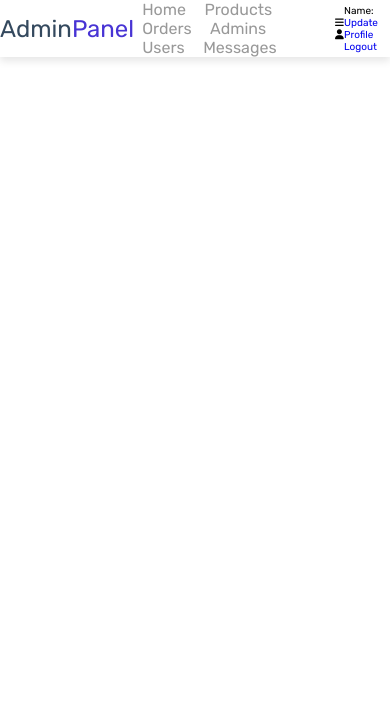
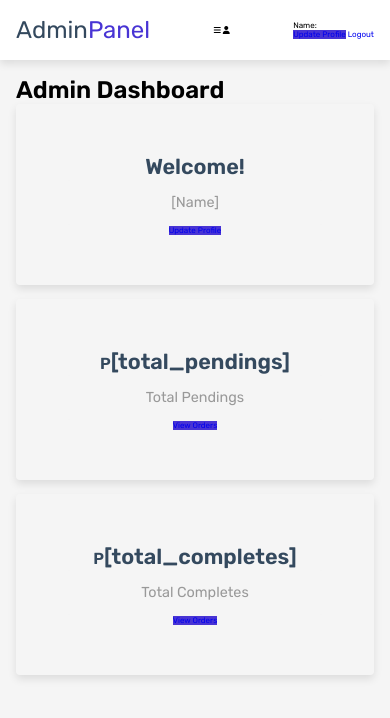
Before and after one commit to russcuevas/foodordersystem, a PHP site: page /admin/dashboard.php in a window 390 px wide. Shown: the top 718 px of the page. Run offline with PHP 8.4, Linux system fonts and the light colour scheme.

Commit message:
second day

```diff
--- a/admin/dashboard.php
+++ b/admin/dashboard.php
@@ -20,5 +20,29 @@
 <?php include '../components/admin_header.php' ?>
 <!-- ENDS -->
 
+<!-- ADMIN DASHBOARD START -->
+<section class="dashboard">
+    <h1 class="heading">Admin Dashboard</h1>
+    <div class="box-container">
+        <div class="box">
+            <h3>Welcome!</h3>
+            <p>[Name]</p>
+            <a href="update_profule.php" class="btn">Update Profile</a>
+        </div>
+
+        <div class="box">
+            <h3><span>P</span>[total_pendings]<span></span></h3>
+            <p>Total Pendings</p>
+            <a href="placed_orders.php" class="btn">View Orders</a>
+        </div>
+
+        <div class="box">
+            <h3><span>P</span>[total_completes]<span></span></h3>
+            <p>Total Completes</p>
+            <a href="placed_orders.php" class="btn">View Orders</a>
+        </div>
+    </div>
+</section>
+
 </body>
 </html>
--- a/components/admin_header.php
+++ b/components/admin_header.php
@@ -1,3 +1,13 @@
+<?php
+
+// MESSAGE SA TAAS PARA KITA NG USER KUNG NAG ADD BA OR FAILED ANG GINAGAWA NILA
+
+
+
+?>
+
+
+
 
 <header class="header">
     <section class="flex">
--- a/css/admin_style.css
+++ b/css/admin_style.css
@@ -33,6 +33,22 @@ html{
     overflow-x: hidden;
     scroll-behavior: smooth;
     stop-opacity: 56px;
+}
+
+body {
+    background-color: #f5f5f5;
+}
+
+section {
+    max-width: 1200px;
+    margin: 0 auto;
+    padding: 16px;
+}
+
+/* BUTTONS */
+
+.btn {
+    background-color: #4834d4;
 }
 
 .header {
@@ -71,3 +87,178 @@ html{
 .header .flex .navbar a:hover {
     color: #4834d4;
 }
+
+/* MENU BUTTON HIDE */
+#menu-btn {
+    display: none;
+}
+
+/* ADMIN DASHBOARD */
+
+.dashboard .box-container{
+    display: grid;
+    grid-template-columns: repeat(auto-fit, minxmax(250px, 1fr));
+    gap: 14px;
+    align-items: flex-start;
+}
+
+.dashboard .box-container .box{
+    text-align: center;
+    background-color: fff;
+    border: 1.6 solid #34495e;
+    box-shadow: 0 4px 8px rgba(0, 0, 0, .1);
+    border-radius: 4px;
+    text-align: center;
+    padding: 50px;
+}
+
+.dashboard .box-container .box h3 {
+    font-size: 21.6px;
+    color: #34495e;
+}
+
+.dashboard .box-container .box h3 span {
+    font-size: 16px;
+}
+
+.dashboard .box-container .box p {
+    padding: 14px;
+    border-radius: 4px;
+    background-color: #f5f5f5;
+    border-radius: 4px;
+    font-size: 14.4px;
+    border: 1.6 solid #34495e;
+    margin: 1px 0;
+    color: #999;
+}
+
+/* FORM CONTAINER */
+
+.form-container {
+    display: flex;
+    align-items: center;
+    justify-content: center;
+    min-height: 100vh;
+}
+
+.form-container form {
+    background-color: #fff;
+    border-radius: 4px;
+    border: 1.6 solid #34495e;
+    box-shadow: 0 4px 8px rgba(0, 0, 0, .1);
+    padding: 50px;
+    text-align: center;
+    width: 400px;
+}
+
+.form-container form h3 {
+    font-size: 40px;
+    color: #34495e;
+    text-transform: capitalize;
+    margin-bottom: 1px;
+}
+
+.form-container form p {
+    margin: 1px 0;
+    font-size: 16px;
+    color: #999;
+}
+
+.form-container form p span {
+    color: #4834d4;
+}
+
+.form-container form .box {
+    width: 100%;
+    background-color: #f5f5f5;
+    padding: 15px;
+    font-size: 11.2px;
+    color: #34495e;
+    margin: 10px 0;
+    border: 1.6 solid #34495e;
+    font-size: 15px;
+    border-radius: 4px;
+}
+
+
+
+
+
+
+
+
+
+
+
+
+
+
+
+
+
+
+
+
+
+
+
+
+
+
+
+
+
+
+
+
+
+
+/* MEDIA QUERY FOR RESPONSIVE */
+
+@media (max-width:991px) {
+
+    html {
+        font-size: 55%;
+    }
+
+}
+
+@media (max-width:768px) {
+
+    #menu-btn {
+        display: inline-block;
+    }
+
+    .header .flex .navbar {
+        position: absolute;
+        top: 99%;
+        left: 0;
+        right: 0;
+        border-top: 1.6 solid #34495e;
+        border-bottom: 1.6 solid #34495e;
+        background-color: #fff;
+        clip-path: polygon(0 0, 100% 0, 100% 0, 0 0);
+        transition: .2s linear;
+    }
+
+    .header .flex .navbar.active {
+        clip-path: polygon(0 0, 100% 0, 100% 100%, 0 100%);
+    }
+
+    .header .flex .navbar a {
+        display: block;
+        margin: 16px;
+    }
+
+}
+
+@media (max-width:450px) {
+
+    html {
+        font-size: 50%;
+    }
+
+    .heading {
+        font-size: 24px;
+    }
+}
```
Also changed, not shown: admin/admin_login.php (added, +75 -0 lines).
